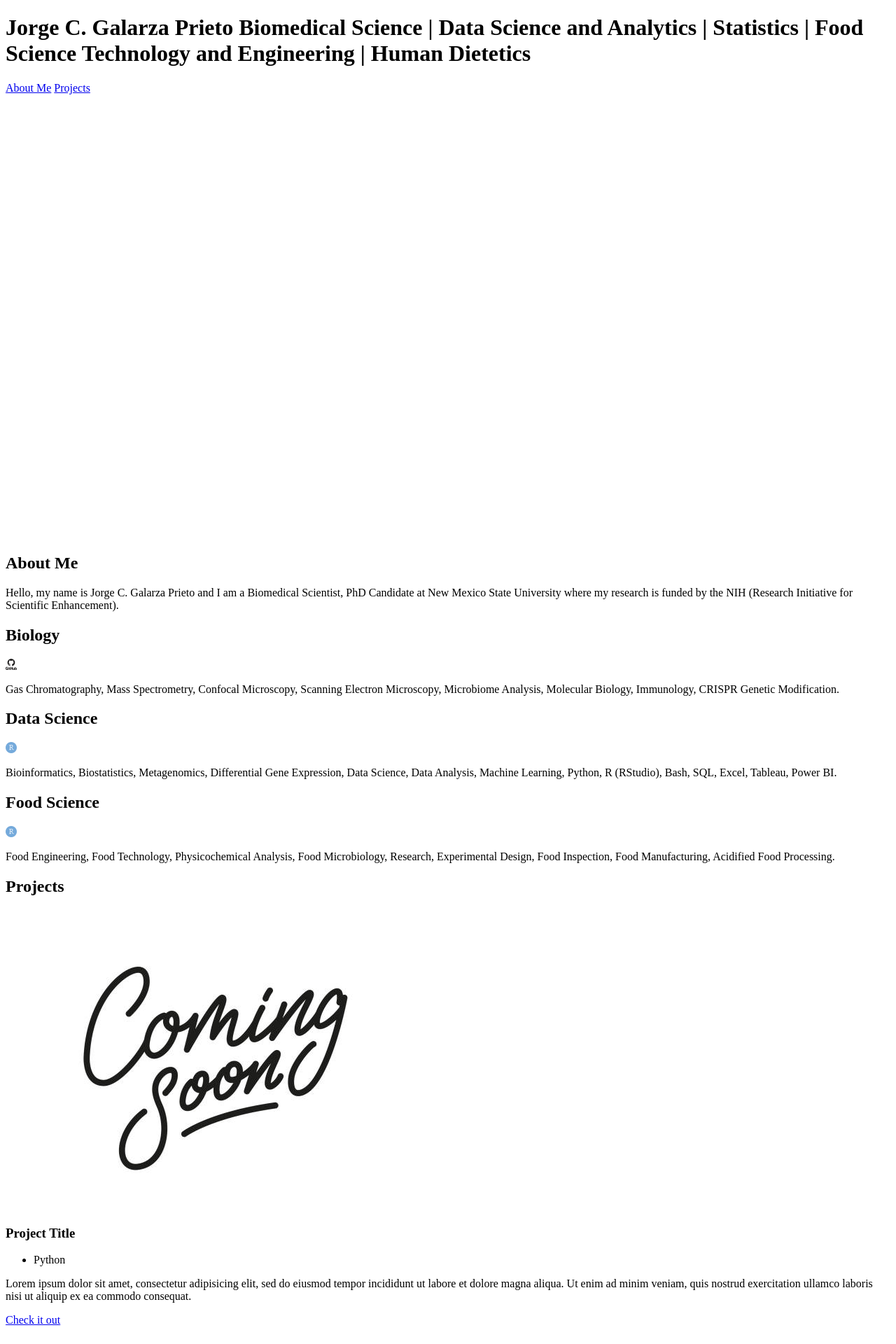
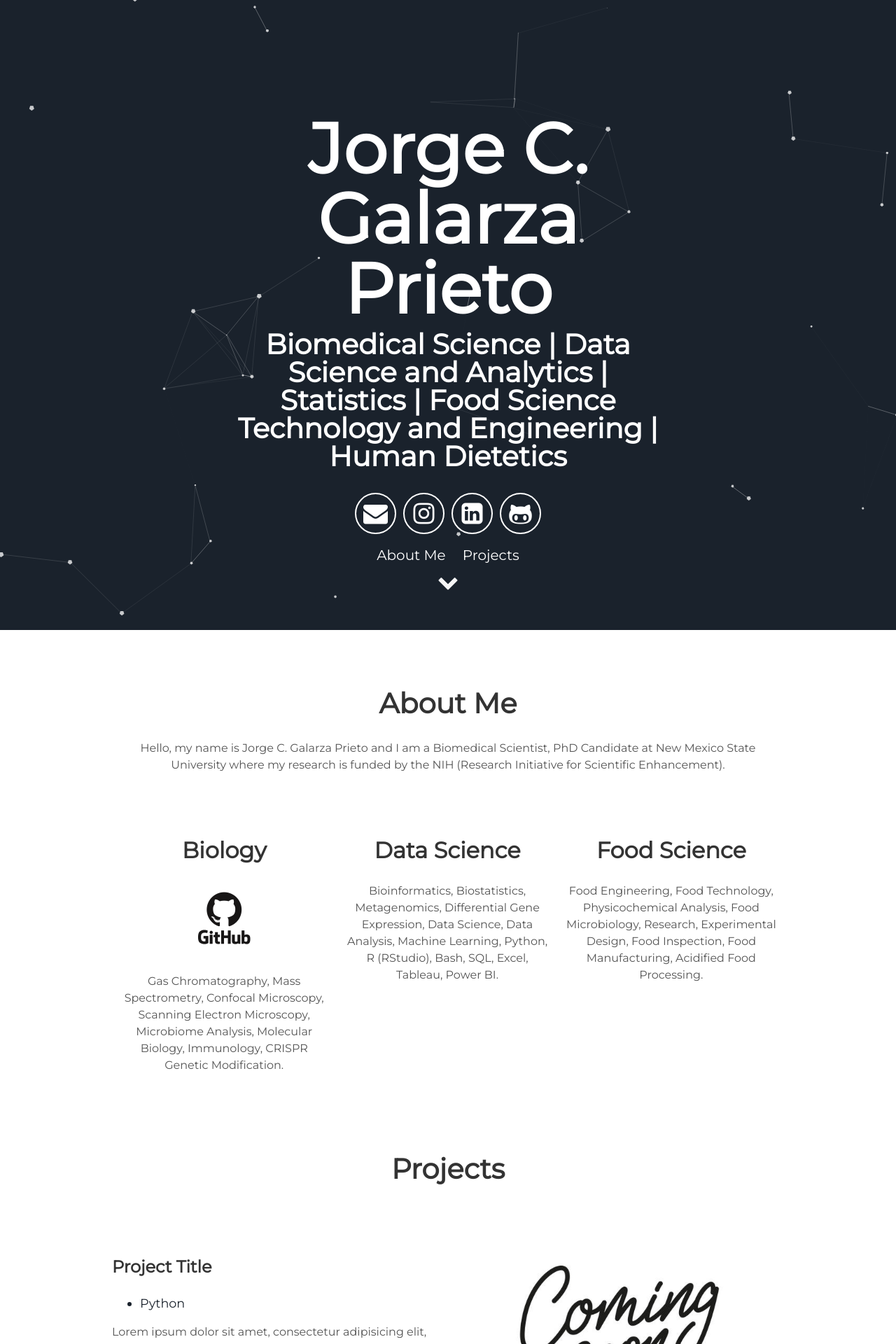
Before and after one commit to jorgegalarza1/jorgegalarza1.github.io, a Jekyll site: the page built from index.html, in a window 1280 px wide. Shown: the top 1920 px of the page at 70% size. Built offline with Jekyll 4.4.1, drawn with Linux system fonts in a browser that asks for light colours.

Commit message:
Update head.html

```diff
--- a/_includes/head.html
+++ b/_includes/head.html
@@ -6,5 +6,5 @@
   <title>{% if page.title %}{{ page.title }}{% else %}{{ site.title }}{% endif %}</title>
   <meta name="description" content="{% if page.description %}{{ page.description | strip_html | strip_newlines | truncate: 160 }}{% else %}{{ site.description }}{% endif %}">
 
-  <link rel="stylesheet" href="https://cdn.jsdelivr.net/gh/devicons/devicon@v2.15.1/devicon.min.css">
+  <link rel="stylesheet" href="{{ "/assets/css/main.css" | prepend: site.baseurl }}">
 </head>
```
